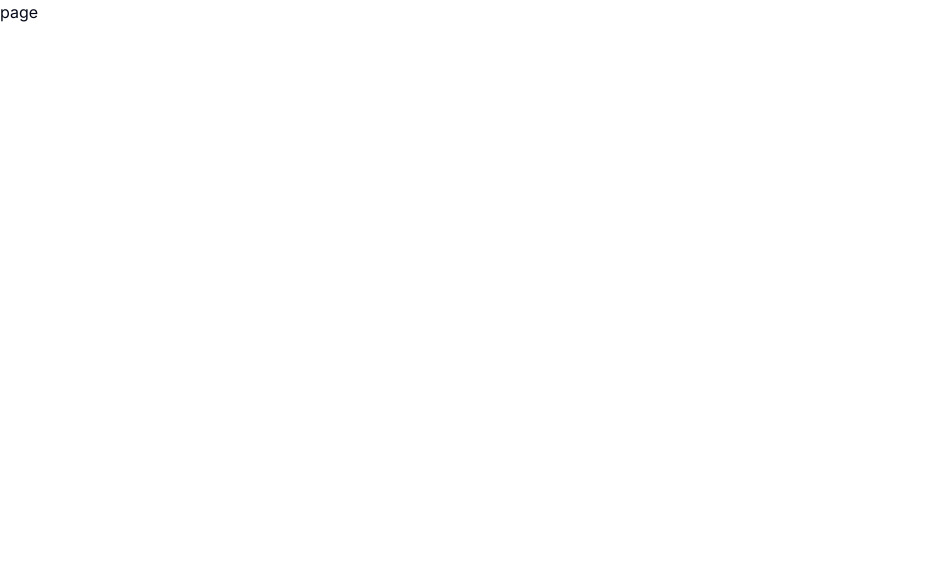
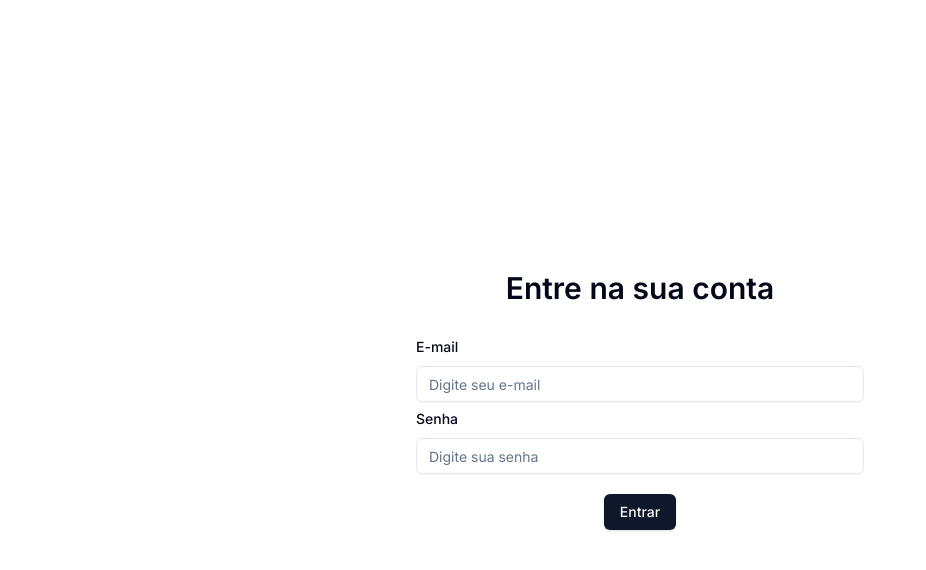
Before and after one commit to JotinhaPorto/ecommerce-cms-front, a Next.js app: page /auth/login in a window 1280 px wide. Shown: the top 570 px of the page, without its empty margins (0-926 px from the left). Built offline with nearby package versions, Linux system fonts and the light colour scheme.

Commit message:
created axios create with my baseURL, created in store my register and login api's , finished login and register , ui and functionalities

```diff
--- /dev/null
+++ b/api/axios.ts
@@ -0,0 +1,9 @@
+import axios from "axios";
+
+export const req = axios.create({
+    baseURL: "http://localhost:80",
+    headers: {
+        Accept: 'application/json'
+    },
+
+})
--- /dev/null
+++ b/api/store.ts
@@ -0,0 +1,13 @@
+import { req } from '@/api/axios'
+import { TregisterSchema } from '@/app/auth/register/page'
+import { TLoginSchema } from '@/app/auth/login/page'
+
+export const register = async (data: TregisterSchema) => {
+    const response = await req.post('/auth/register', data)
+    return response.data
+}
+
+export const login = async (data: TLoginSchema) => {
+    const response = await req.post('/auth/login', data)
+    return response.data
+}
--- a/app/auth/login/page.tsx
+++ b/app/auth/login/page.tsx
@@ -1,9 +1,88 @@
+'use client'
+import { zodResolver } from '@hookform/resolvers/zod'
 import React from 'react'
+import { useForm } from 'react-hook-form'
+import z from 'zod'
+import {
+    Form,
+    FormControl,
+    FormField,
+    FormItem,
+    FormLabel,
+    FormMessage,
+} from "@/components/ui/form"
+import { Input } from "@/components/ui/input"
+import { Button } from "@/components/ui/button"
+import { login } from '@/api/store'
+import { AxiosError } from 'axios'
+import { useRouter } from 'next/navigation'
+const registerSchema = z.object({
+    email: z.string().email("E-mail inválido"),
+    password: z.string().min(5, "Senha deve ter mais que 5 caracteres").max(10, "Senha não pode ter mais que 10 caracteres"),
+})
 
-const page = () => {
+export type TLoginSchema = z.infer<typeof registerSchema>
+
+const Login = () => {
+
+    const router = useRouter();
+    const form = useForm<TLoginSchema>({
+        resolver: zodResolver(registerSchema),
+        defaultValues: {
+            email: "",
+            password: ""
+        }
+    })
+
+    const onSubmit = async (data: TLoginSchema) => {
+        try {
+            const res = await login(data);
+            res.data;
+            router.push('/')
+        } catch (err) {
+            if (err instanceof AxiosError) {
+                const errorData = err?.response?.data;
+                form.setError(errorData.fieldError, {
+                    message: errorData.message
+                })
+            }
+        }
+    }
+
     return (
-        <div>page</div>
+        <Form {...form}>
+            <form onSubmit={form.handleSubmit(onSubmit)} className='h-screen w-screen flex  flex-col  items-center justify-center gap-1 px-4'>
+                <h1 className='text-3xl font-semibold pb-6'>Entre na sua conta</h1>
+                <FormField
+                    control={form.control}
+                    name='email'
+                    render={({ field }) => (
+                        <FormItem className='max-w-md w-full'>
+                            <FormLabel>E-mail</FormLabel>
+                            <FormControl>
+                                <Input placeholder='Digite seu e-mail' {...field} />
+                            </FormControl>
+                            <FormMessage />
+                        </FormItem>
+                    )}
+                />
+                <FormField
+                    control={form.control}
+                    name='password'
+                    render={({ field }) => (
+                        <FormItem className='max-w-md w-full'>
+                            <FormLabel>Senha</FormLabel>
+                            <FormControl>
+                                <Input placeholder='Digite sua senha' type='password' {...field} />
+                            </FormControl>
+                            <FormMessage />
+                        </FormItem>
+                    )}
+                />
+                <Button type="submit" className='mt-4'>Entrar</Button>
+            </form>
+        </Form>
     )
 }
 
-export default page
+export default Login
--- a/app/auth/register/page.tsx
+++ b/app/auth/register/page.tsx
@@ -13,6 +13,9 @@ import {
 } from "@/components/ui/form"
 import { Input } from "@/components/ui/input"
 import { Button } from "@/components/ui/button"
+import { register } from '@/api/store'
+import { AxiosError } from 'axios'
+import { useRouter } from 'next/navigation'
 
 const registerSchema = z.object({
     email: z.string().email("E-mail inválido"),
@@ -20,10 +23,11 @@ const registerSchema = z.object({
     password: z.string().min(5, "Senha deve ter mais que 5 caracteres").max(10, "Senha não pode ter mais que 10 caracteres"),
 })
 
-type TregisterSchema = z.infer<typeof registerSchema>
+export type TregisterSchema = z.infer<typeof registerSchema>
 
 const Register = () => {
 
+    const router = useRouter();
     const form = useForm<TregisterSchema>({
         resolver: zodResolver(registerSchema),
         defaultValues: {
@@ -33,9 +37,23 @@ const Register = () => {
         }
     })
 
-    const onSubmit = (data: TregisterSchema) => {
-        console.log(data)
+
+    const onSubmit = async (data: TregisterSchema) => {
+        try {
+            const res = await register(data);
+            res.data;
+            router.push('/auth/login');
+        } catch (err) {
+            if (err instanceof AxiosError) {
+                const errorData = err?.response?.data;
+                form.setError(errorData.fieldError, {
+                    message: errorData.message,
+                });
+            }
+        }
+
     }
+
 
     return (
         <Form {...form}>
@@ -61,7 +79,7 @@ const Register = () => {
                         <FormItem className='max-w-md w-full'>
                             <FormLabel>Name</FormLabel>
                             <FormControl>
-                                <Input placeholder='Digite seu nome' {...field} />
+                                <Input placeholder='Digite seu nome'  {...field} />
                             </FormControl>
                             <FormMessage />
                         </FormItem>
@@ -74,7 +92,7 @@ const Register = () => {
                         <FormItem className='max-w-md w-full'>
                             <FormLabel>Senha</FormLabel>
                             <FormControl>
-                                <Input placeholder='Digite sua senha' {...field} />
+                                <Input placeholder='Digite sua senha' type="password" {...field} />
                             </FormControl>
                             <FormMessage />
                         </FormItem>
```
